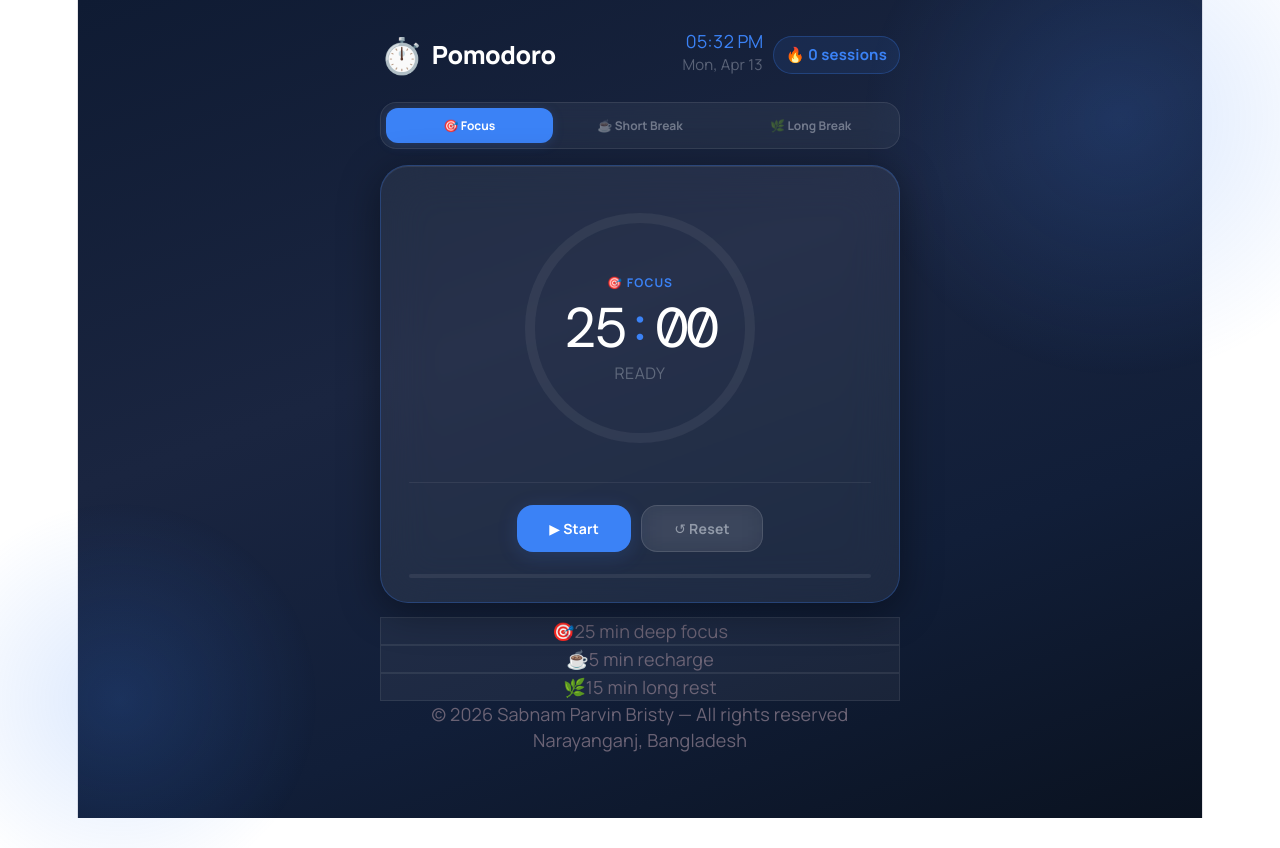
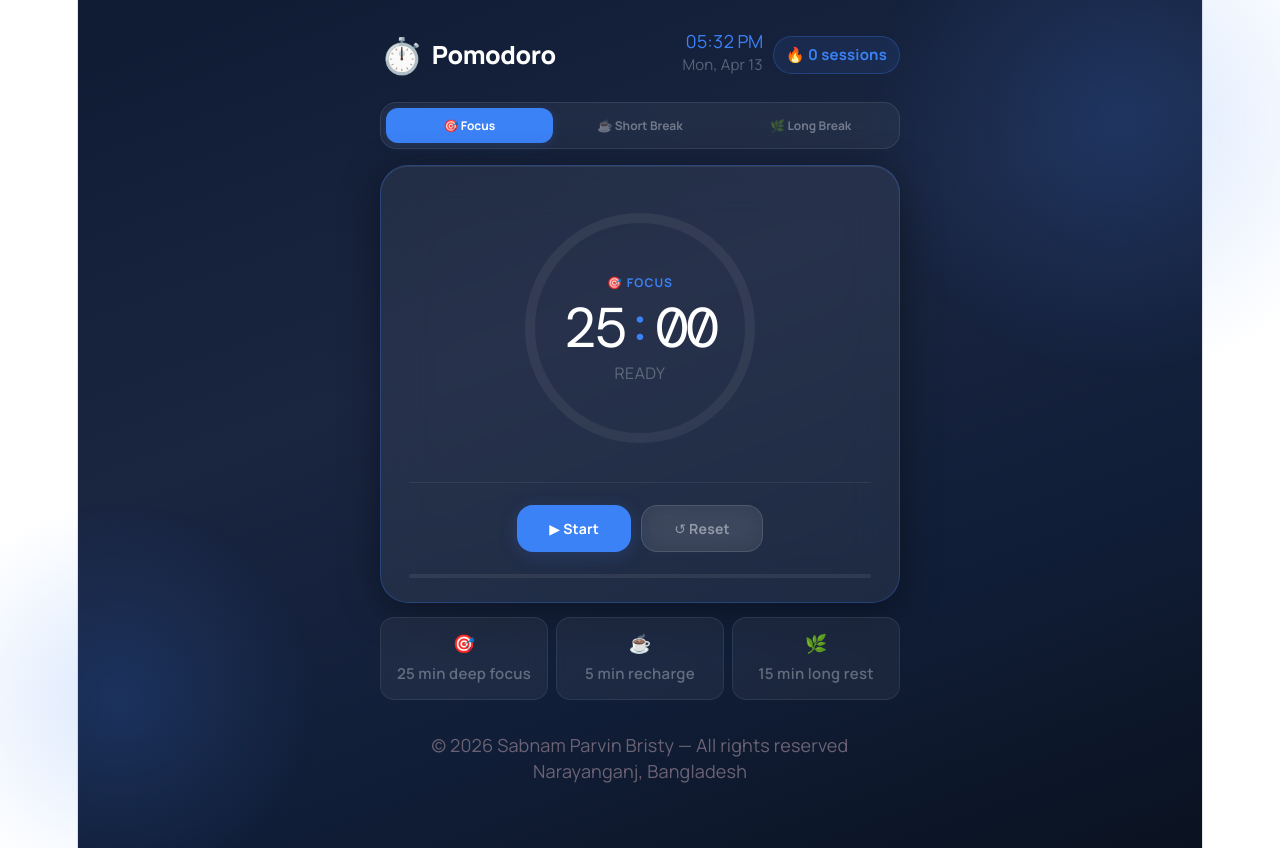
Before and after one commit to sabnamparvinbristy/Pomodoro-Timer, a React (Vite) app: page / in a window 1280 px wide. Before the commit the page ends 818 px from the top, so only its background shows below. Built offline with nearby package versions, Linux system fonts and the light colour scheme; a web font is replaced by a local one.

Commit message:
tip updated

```diff
--- a/src/App.css
+++ b/src/App.css
@@ -329,3 +329,28 @@
   border-radius: 4px;
   transition: width 0.9s cubic-bezier(0.4, 0, 0.2, 1);
 }
+/* tips */
+.tip-row {
+  display: flex;
+  gap: 8px;
+  margin-bottom: 32px;
+  flex-wrap: wrap;
+}
+.tip {
+  flex: 1;
+  min-width: 100px;
+  border-radius: 14px;
+  padding: 12px 10px;
+  text-align: center;
+  display: flex;
+  flex-direction: column;
+  gap: 5px;
+  backdrop-filter: blur(12px);
+  -webkit-backdrop-filter: blur(12px);
+}
+.tip-text {
+  font-size: 15px;
+  color: rgba(232,237,245,0.35);
+  font-weight: 600;
+  letter-spacing: 0.3px;
+}
```
